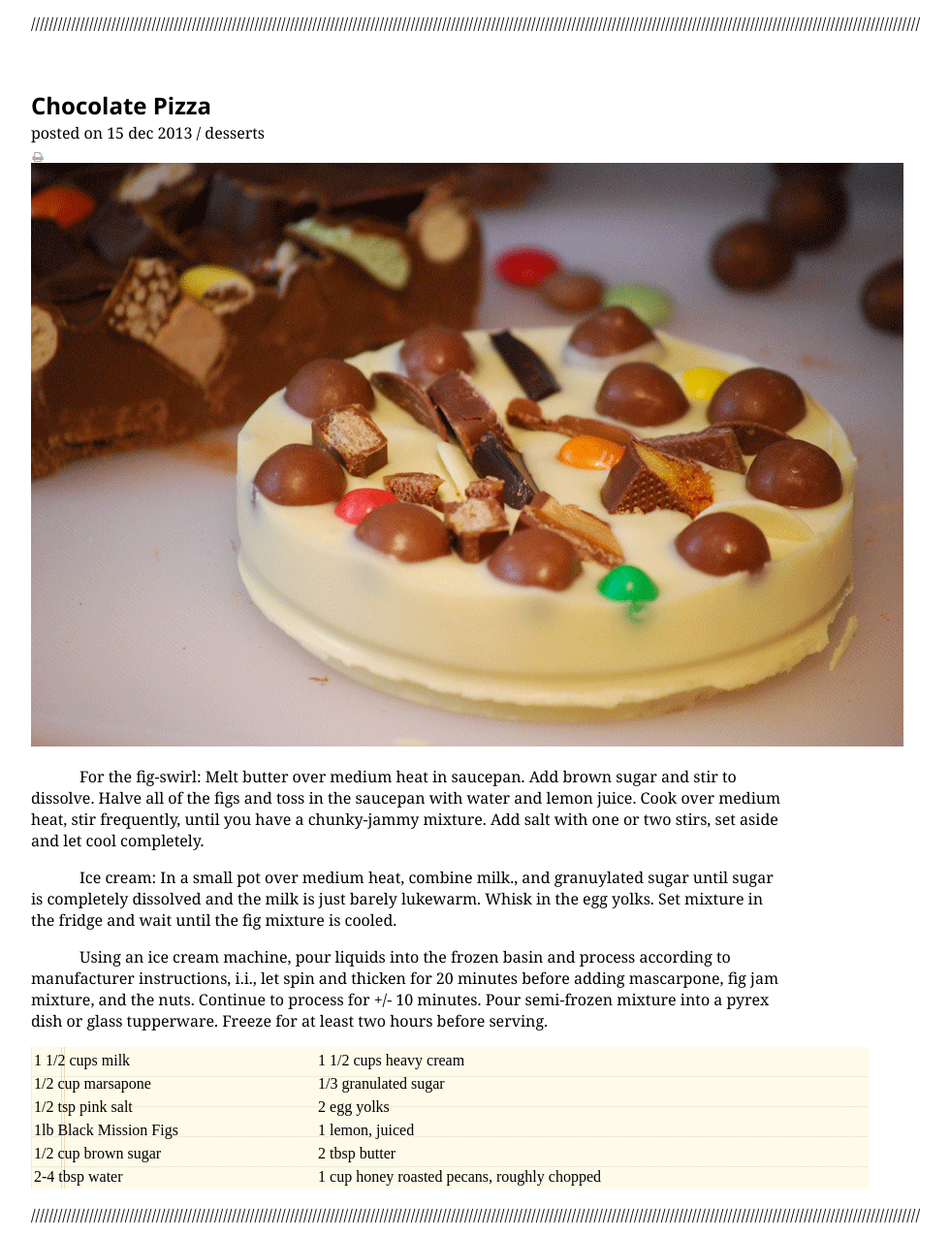
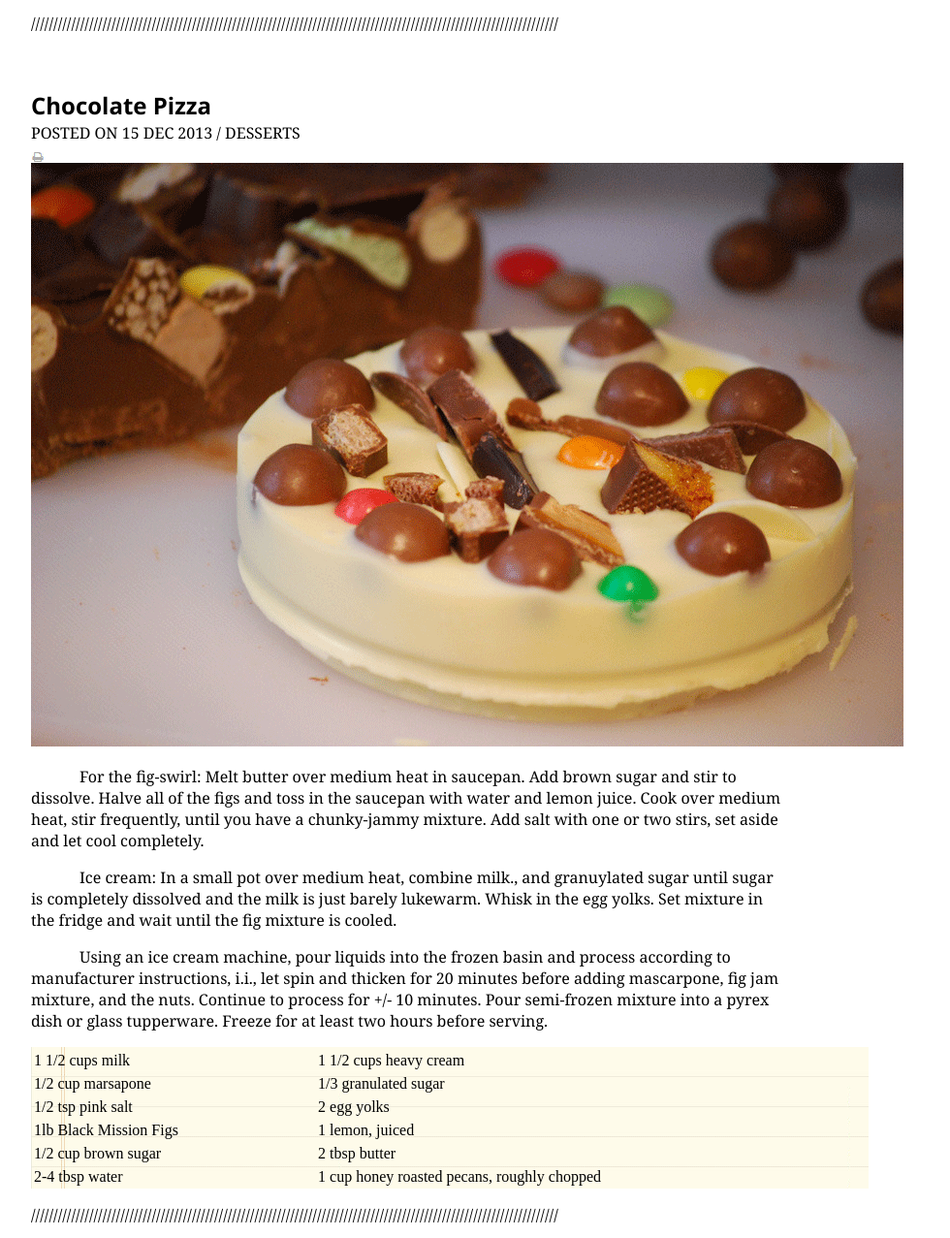
Before and after one commit to stephenclemmer/choccoPizza, a plain HTML site: page index.html in a window 1280 px wide. Shown: the part 103-1380 px from the top of the page at 97% size, without its empty margins (68-1048 px from the left). Drawn offline with Linux system fonts and the light colour scheme.

Commit message:
some changes

```diff
--- a/index.html
+++ b/index.html
@@ -38,12 +38,12 @@
 
 
   </header>
-  <p>///////////////////////////////////////////////////////////////////////////////////////////////////////////////////////////////////////////////////////////////////////////////////////////////////////</p>
+  <p>//////////////////////////////////////////////////////////////////////////////////////////////////////////////////////</p>
 
   <main>
     <section class="articleHeading">
       <h1>Chocolate Pizza</h1>
-      <p>posted on 15 dec 2013 / desserts</p>
+      <p>POSTED ON 15 DEC 2013 / DESSERTS</p>
       <img src="img/print-icon.png" alt="print-icon">
     </section>
 
@@ -87,7 +87,7 @@
         <td>1 cup honey roasted pecans, roughly chopped</td>
     </table>
 
-    <p>///////////////////////////////////////////////////////////////////////////////////////////////////////////////////////////////////////////////////////////////////////////////////////////////////////</p>
+    <p>//////////////////////////////////////////////////////////////////////////////////////////////////////////////////////</p>
 
     <section class="authorInfo">
       <img src="img/van-pic.png" alt="van-pic">
```
